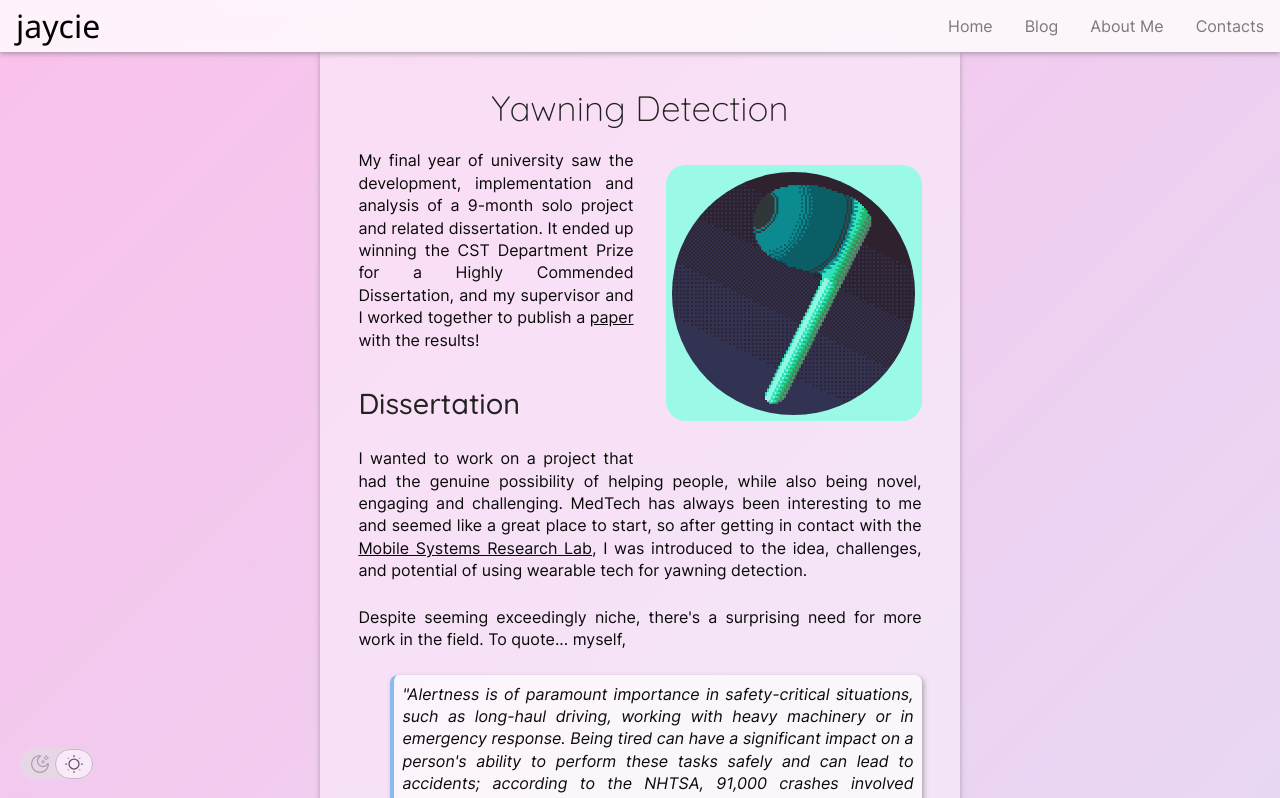
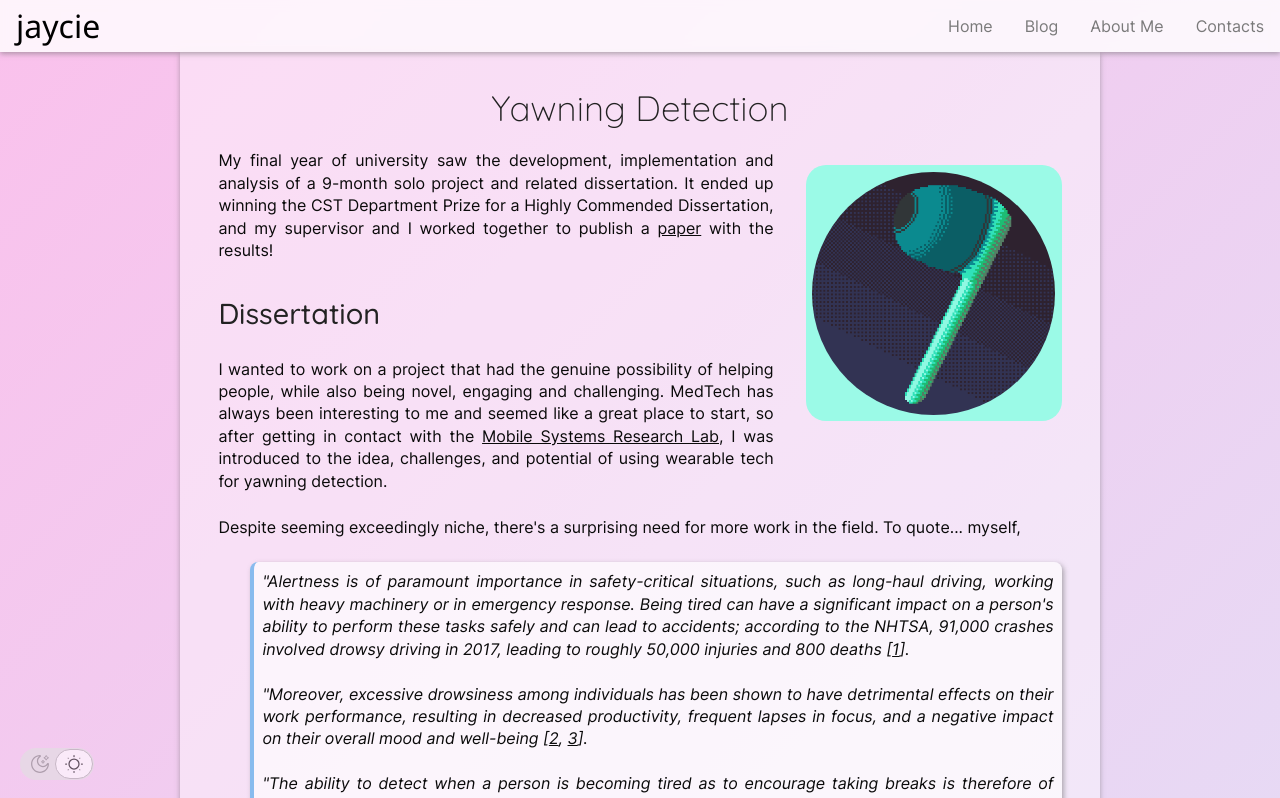
Before and after one commit to jacbn/jacbn.me, a React (Vite) app: page /projects/yawnn in a window 1280 px wide. Shown: the top 798 px of the page. Built offline with nearby package versions, Linux system fonts and the light colour scheme; a web font is replaced by a local one.

Commit message:
Align TSX / MDX blog post formatting

```diff
--- a/src/App.tsx
+++ b/src/App.tsx
@@ -15,10 +15,10 @@ import Apollo from './pages/maths-art/_apollo';
 import Lotfollah from './pages/maths-art/_lotfollah';
 import Radials from './pages/maths-art/_radials';
 import './styles.scss';
-import BlogPost from './components/blogPost';
 import BlogIntro from './pages/blog';
 import { CV, ServiceCV, TechCV } from './pages/cv';
 import ColorModeToggle, { ColorModeContextProvider } from './components/colorModeToggle';
+import { MdxBlogPost } from './components/blogPost';
 
 const router = createBrowserRouter([
   {
@@ -98,7 +98,7 @@ const router = createBrowserRouter([
           <header>
             <NavBar showName={true} />
           </header>
-          <BlogPost />
+          <MdxBlogPost />
         </>
       },
       {
--- a/src/components/blog.tsx
+++ b/src/components/blog.tsx
@@ -1,4 +1,5 @@
 import React from 'react';
+import { TsxBlogPost } from './blogPost';
 
 export interface BlogProps extends React.HTMLAttributes<HTMLDivElement> {
   title: string
@@ -10,10 +11,10 @@ export interface BlogProps extends React.HTMLAttributes<HTMLDivElement> {
   text: any
 }
 
-export default function Blog(props : BlogProps) {
+export default function SimpleBlogLayout(props : BlogProps) {
     const {title, image, colour, text, ...rest} = props;
 
-    return <main className="thinTextContainer">
+    return <TsxBlogPost>
       <h1>{title}</h1>
       <div className="blogBody" {...rest}>
         {image !== undefined && (
@@ -25,5 +26,5 @@ export default function Blog(props : BlogProps) {
           {text}
         </div>
       </div>
-    </main>;
+    </TsxBlogPost>;
 }
--- a/src/components/blogPost.tsx
+++ b/src/components/blogPost.tsx
@@ -7,6 +7,7 @@ import scss from 'react-syntax-highlighter/dist/esm/languages/prism/scss';
 import lightSyntax from 'react-syntax-highlighter/dist/esm/styles/prism/one-light';
 import darkSyntax from 'react-syntax-highlighter/dist/esm/styles/prism/vsc-dark-plus';
 import { ColorModeContext } from "./colorModeToggle";
+import classNames from "classnames";
 
 SyntaxHighlighter.registerLanguage('tsx', tsx);
 SyntaxHighlighter.registerLanguage('scss', scss);
@@ -59,10 +60,9 @@ function img(props : ImgHTMLAttributes<HTMLImageElement>) {
         </div>
         <figcaption>{props.title}</figcaption>
     </figure>;
-  }
+}
 
-
-export default function BlogPost() {
+export const MdxBlogPost = () => {
     const params = useParams();
     const postId = params.id;
     const Post = lazy(() => import(`../pages/blog/${postId}.mdx`));
@@ -73,4 +73,8 @@ export default function BlogPost() {
             </main>
         </Suspense>
     </BlogErrorBoundary>;
-}
+};
+
+export const TsxBlogPost = (props: React.HTMLAttributes<HTMLElement>) => {
+    return <main {...props} className={classNames("blog-container", props.className)} />;
+};
--- a/src/pages/projects/greenmaps/index.tsx
+++ b/src/pages/projects/greenmaps/index.tsx
@@ -1,9 +1,8 @@
 import React from 'react';
-import Blog from '../../../components/blog';
+import SimpleBlogLayout from '../../../components/blog';
 
 export default function GreenMaps() {
-  return (
-    <Blog
+  return <SimpleBlogLayout
     title="Green Maps"
     image={{
       src: "/assets/home/logo-green-maps.png",
@@ -19,6 +18,5 @@ export default function GreenMaps() {
         <p>In all, the project was a huge success &#8212; of the 20 groups participating, we won one of three awards, "Most Professional Achievement". We were also invited to IMC's office in Amsterdam to meet the team we had been working with. I found the opportunity to work together on an extended project to be incredibly enjoyable and the experience taught me a lot about expected standards in industry and how to work effectively as a team.</p>
       </>
     }
-    />
-  );
+  />;
 }
--- a/src/pages/projects/jcompiler/index.tsx
+++ b/src/pages/projects/jcompiler/index.tsx
@@ -1,10 +1,10 @@
 import React from 'react';
-import Blog from '../../../components/blog';
+import SimpleBlogLayout from '../../../components/blog';
 
 export default function JCompiler() {
   return (
     <>
-      <Blog
+      <SimpleBlogLayout
         title="jCompiler"
         colour="lightcoral"
         text={
--- a/src/pages/projects/pandemic/index.tsx
+++ b/src/pages/projects/pandemic/index.tsx
@@ -1,8 +1,8 @@
 import React from 'react';
-import Blog from '../../../components/blog';
+import SimpleBlogLayout from '../../../components/blog';
 
 export default function Pandemic() {
-  return <Blog
+  return <SimpleBlogLayout
     title="Pandemic Simulation and Real-World COVID-19 Data Analysis"
     colour="lightcoral"
     text={
--- a/src/pages/projects/sentiment/index.tsx
+++ b/src/pages/projects/sentiment/index.tsx
@@ -1,10 +1,10 @@
 import React from 'react';
 import TeX from '@matejmazur/react-katex';
 import 'katex/dist/katex.min.css';
-import Blog from '../../../components/blog';
+import SimpleBlogLayout from '../../../components/blog';
 
 export default function Sentiment() {
-  return <Blog
+  return <SimpleBlogLayout
     title="Sentiment Classification"
     colour="lightblue"
     text={
--- a/src/pages/projects/yawnn/index.tsx
+++ b/src/pages/projects/yawnn/index.tsx
@@ -1,10 +1,10 @@
 import React from 'react';
-import Blog from '../../../components/blog';
+import SimpleBlogLayout from '../../../components/blog';
 
 export default function YawNN() {
   return (
     <>
-      <Blog
+      <SimpleBlogLayout
         title="Yawning Detection"
         image={{
           src: "/assets/home/logo-yawnn-static.png",
```
Lines whose indentation alone changed are shown as unchanged.
